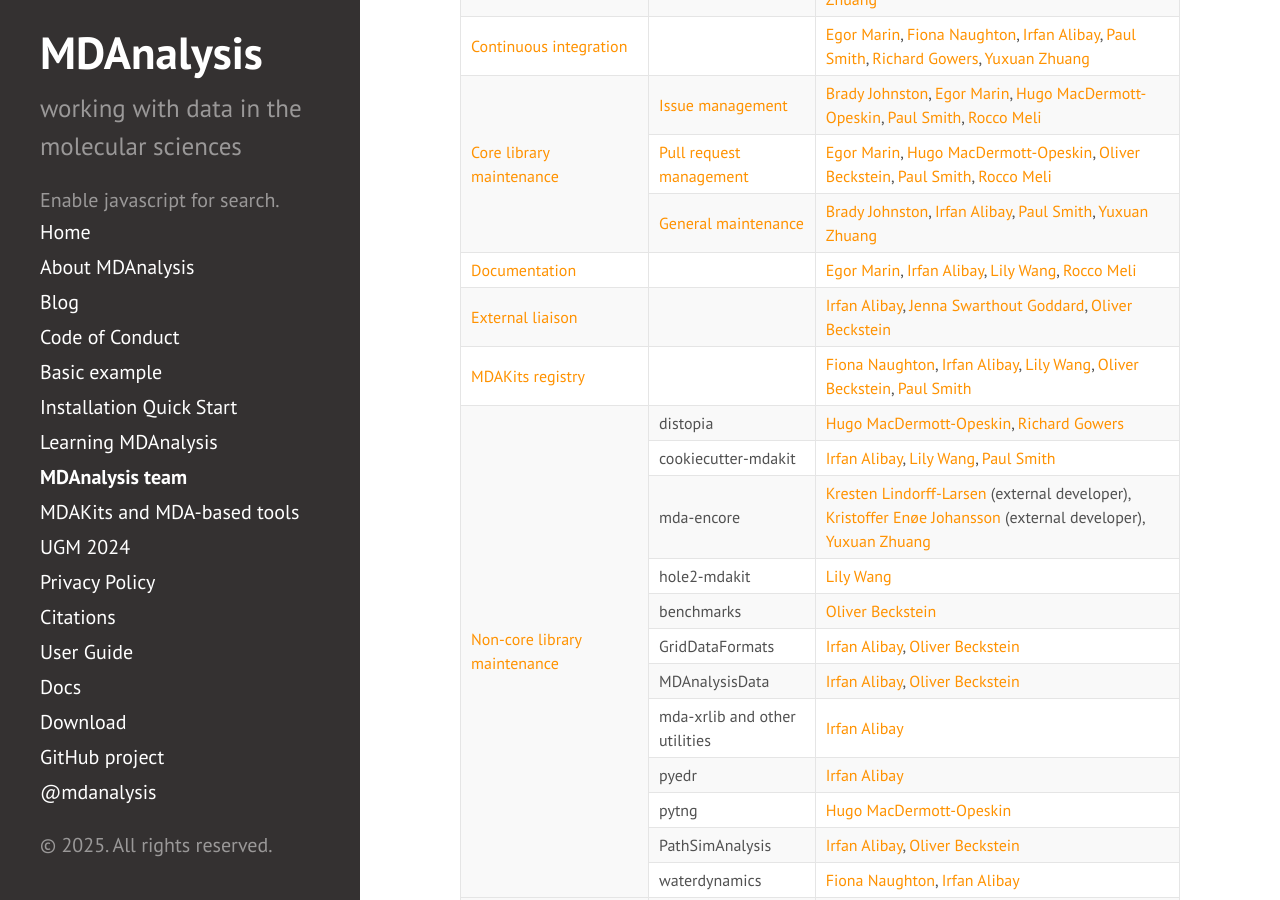
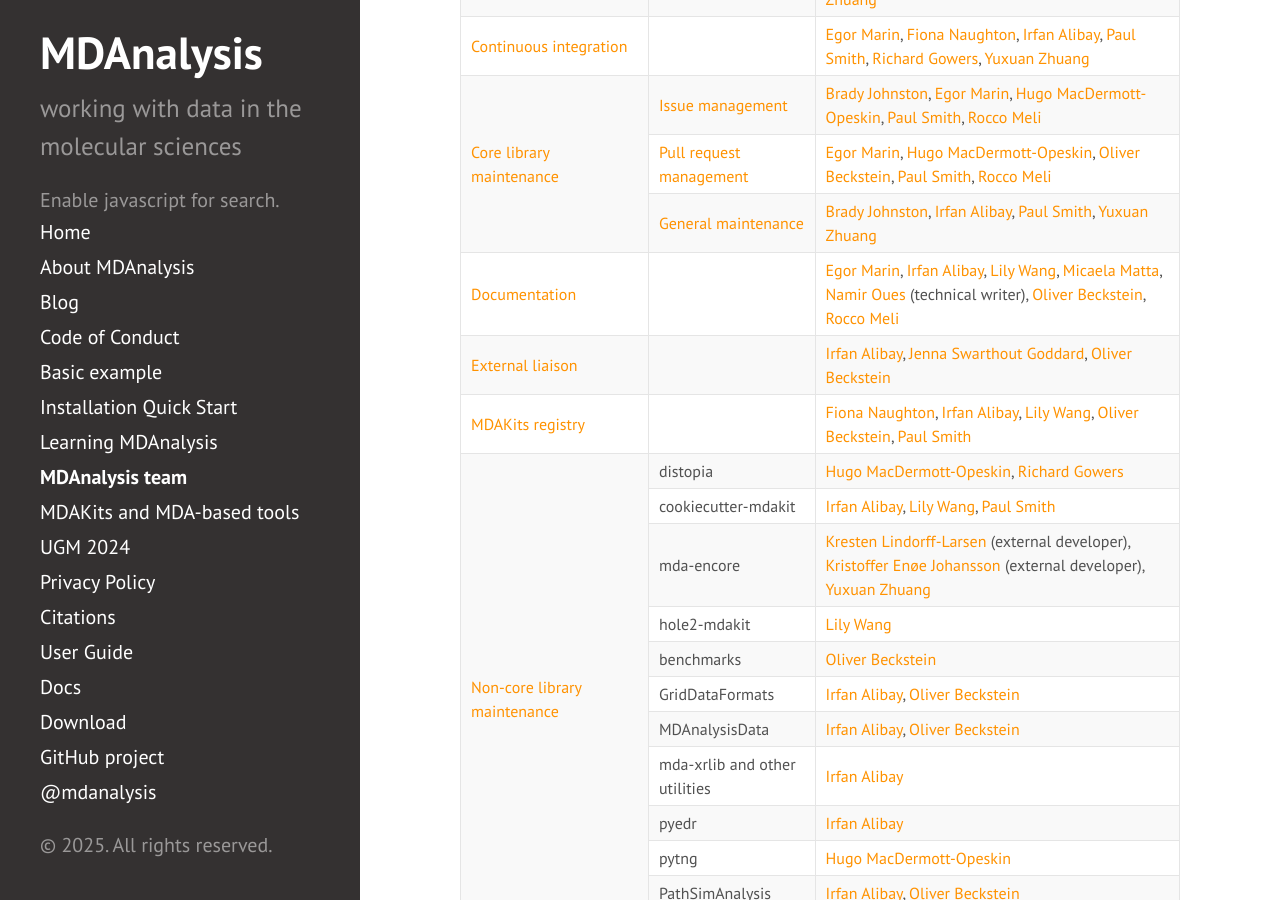
Before and after one commit to MDAnalysis/MDAnalysis.github.io, a Jekyll site: the page built from pages/team.md, in a window 1280 px wide and 900 px high, scrolled down 879 px. Built offline with Jekyll 4.4.1, drawn with Linux system fonts in a browser that asks for light colours; comment, search, counter and statistics services are not loaded.

Commit message:
Teams: Add Namir to documentation team (#432)
* Add Namir to documentation team

As our new Technical Writer for the SDG documentation project, it would be great to officially add @namiroues on the MDAnalysis team page :)

* Add Micaela and Oliver as team members

Based on @micaela-matta and @orbeckst taking the lead on supervising the SDG docs project, I would propose adding them to the team members as well

```diff
--- a/_data/team/roles/documentation.yml
+++ b/_data/team/roles/documentation.yml
@@ -11,4 +11,7 @@ current_members:
   - "[Egor Marin](https://github.com/marinegor)"
   - "[Irfan Alibay](https://github.com/IAlibay)"
   - "[Lily Wang](https://github.com/lilyminium)"
+  - "[Micaela Matta](https://github.com/micaela-matta)"
+  - "[Namir Oues](https://github.com/namiroues) (technical writer)"
+  - "[Oliver Beckstein](https://github.com/orbeckst)"
   - "[Rocco Meli](https://github.com/RMeli)"
```
